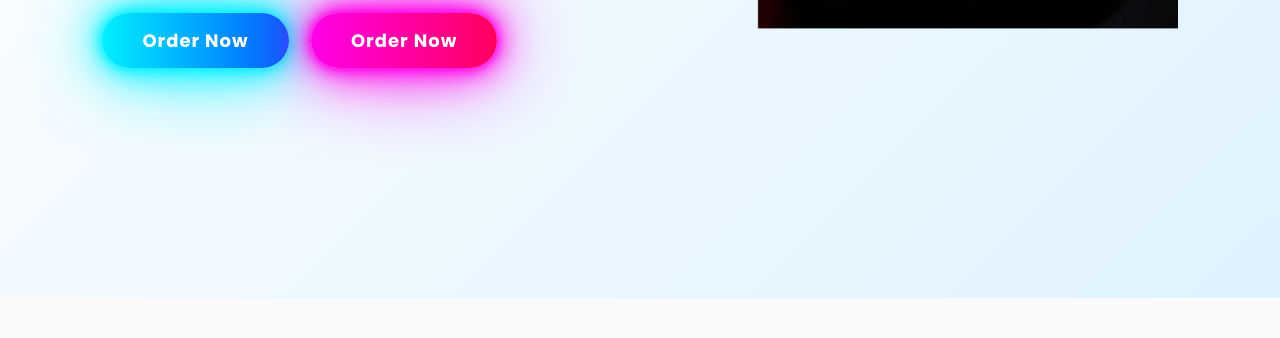
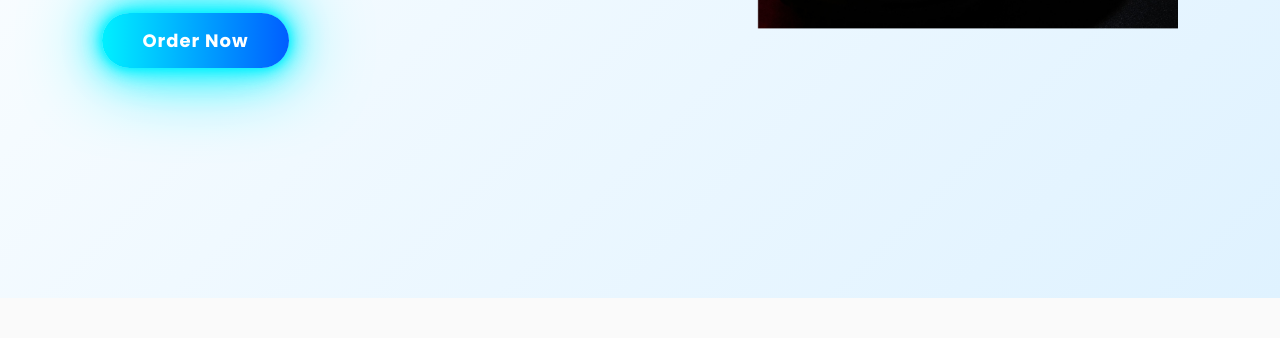
Before and after one commit to belajarxl180-stack/lending_page_store, a plain HTML site: page index.html in a window 1280 px wide. Shown: the part 462-800 px from the top of the page. Drawn offline with Linux system fonts and the light colour scheme.

Commit message:
Remove pink neon button, keep only blue neon button in hero section

```diff
--- a/index.html
+++ b/index.html
@@ -16,7 +16,6 @@
             <h1>Smart Wireless Headphones</h1>
             <p>Experience premium audio quality, crystal clear calls, and all-day comfort with next-gen noise cancellation.</p>
     <a href="#" class="neon-btn neon-blue">Order Now</a>
-    <a href="#" class="neon-btn neon-pink">Order Now</a>
         </div>
     <img src="img/head_phone.jpg" alt="Headphones" class="hero-img hero-img-large">
     </section>
```
